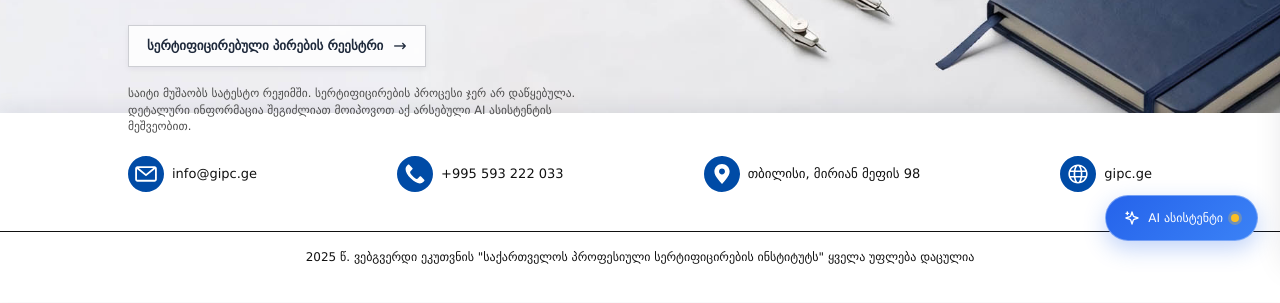
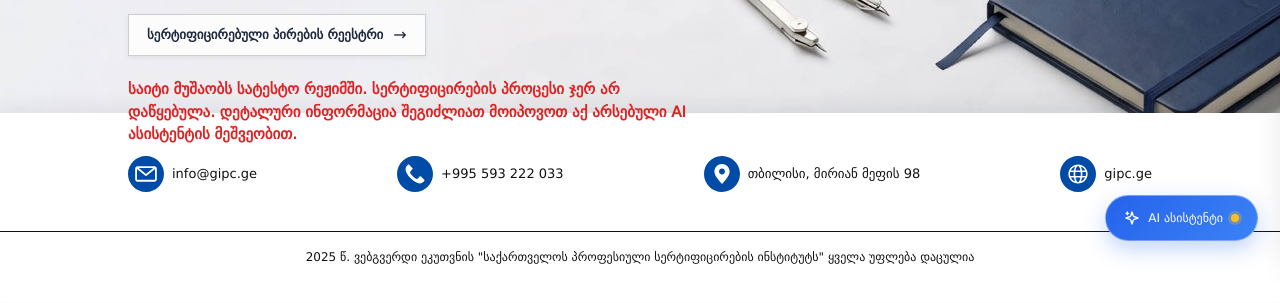
Before and after one commit to georgelotishvili/Certification2, a plain HTML site: page frontend/pages/index.html in a window 1280 px wide. Shown: the part 537-840 px from the top of the page. Drawn offline with Linux system fonts and the light colour scheme; no server answers.

Commit message:
Increase font size and make test mode notice red on home page

```diff
--- a/frontend/pages/index.html
+++ b/frontend/pages/index.html
@@ -8,7 +8,7 @@
     <meta name="api-base" content="" />
     <script src="../scripts/config.js?v=4" defer></script>
     <script src="../scripts/header.js?v=20261027-testmode2" defer></script>
-    <link rel="stylesheet" href="../styles/styles.css?v=20261027-testmode2" />
+    <link rel="stylesheet" href="../styles/styles.css?v=20261027-testmode3" />
     <link rel="stylesheet" href="../styles/header.css?v=20261027-testmode2" />
   </head>
   <body class="home-document">
--- a/frontend/styles/styles.css
+++ b/frontend/styles/styles.css
@@ -186,11 +186,12 @@ main {
 }
 
 .main-hero p.main-hero-test-note {
-  margin-top: 10px;
-  max-width: 490px;
-  font-size: 11.5px;
-  line-height: 1.45;
-  color: #4D4D4D;
+  margin-top: 14px;
+  max-width: 560px;
+  font-size: 15px;
+  font-weight: 700;
+  line-height: 1.5;
+  color: #dc2626;
   background: none;
 }
 
@@ -207,6 +208,11 @@ main {
 
   .main-hero p {
     font-size: 0.97vw;
+  }
+
+  .main-hero p.main-hero-test-note {
+    font-size: clamp(15px, 0.85vw, 24px);
+    max-width: 32vw;
   }
 
   .main-hero .gi-line .initial {
```
